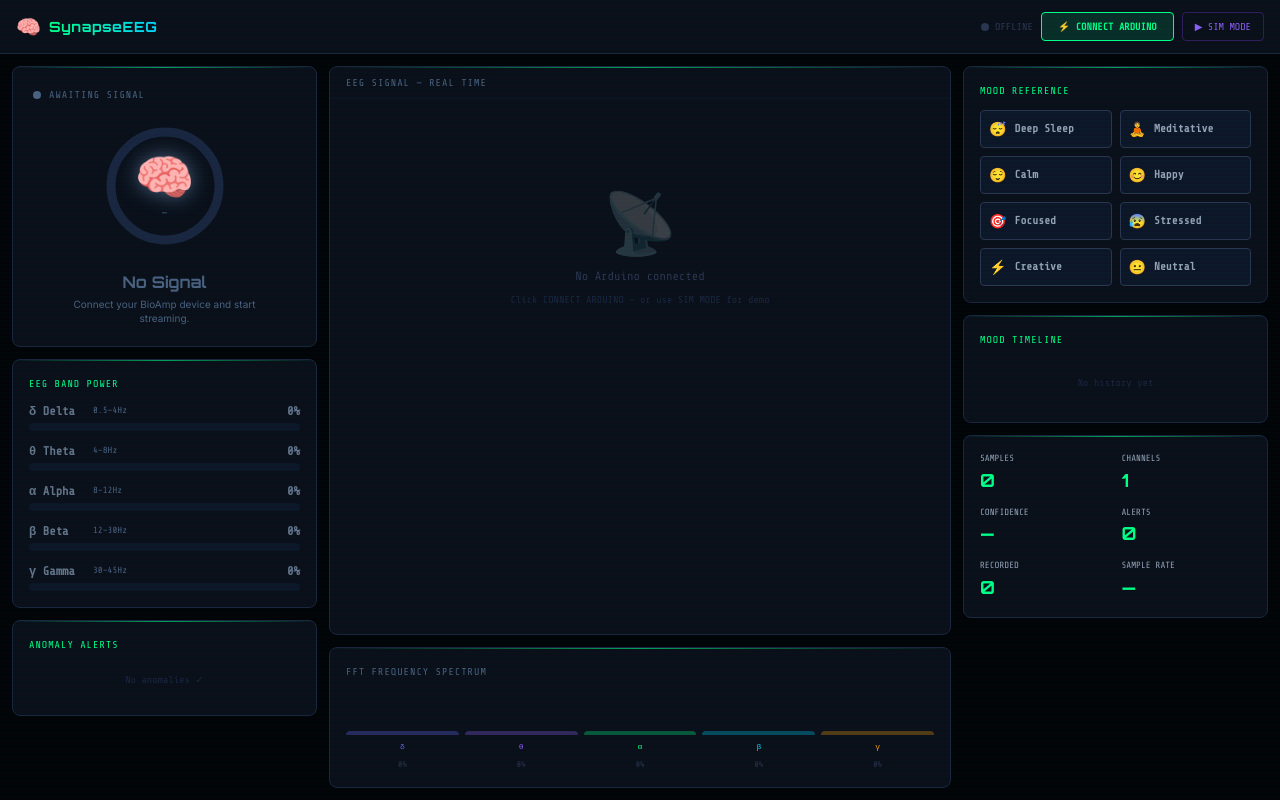
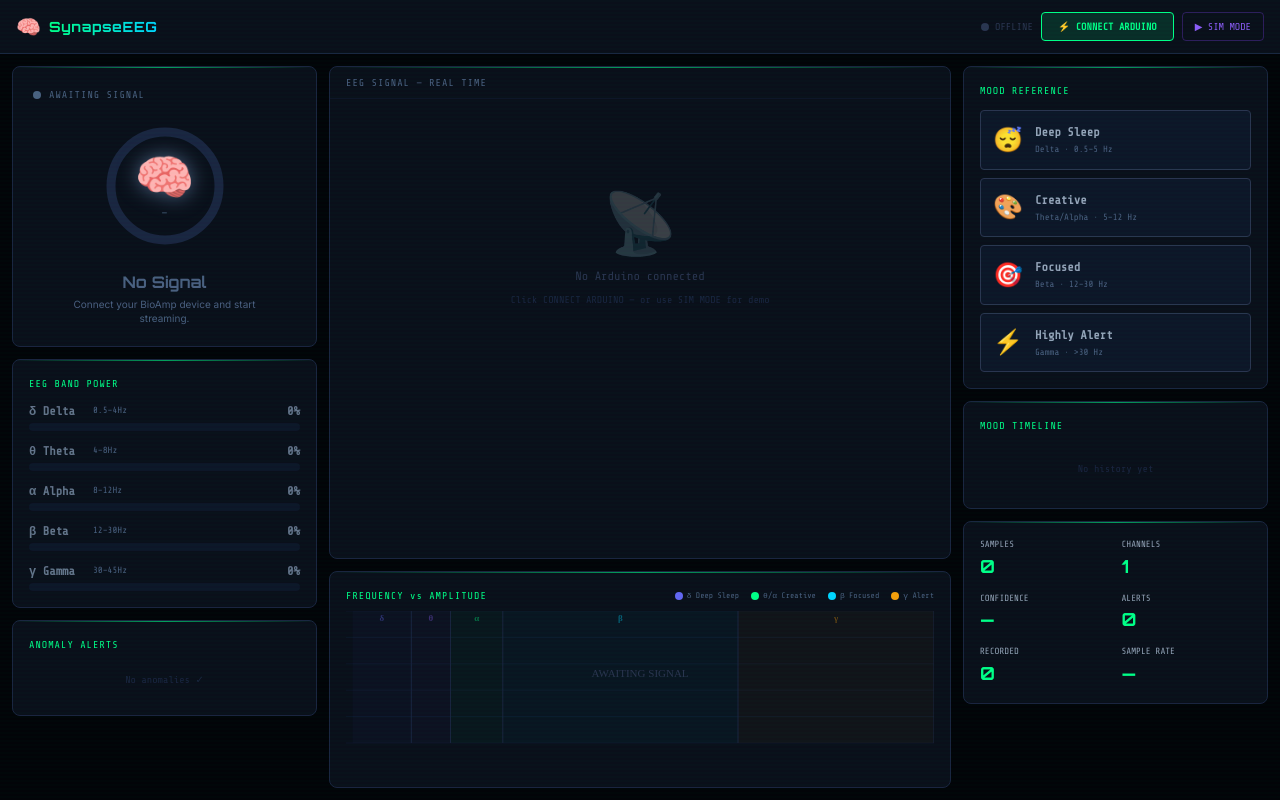
Before and after one commit to Sakshiippe5/synapse-eeg, a Next.js app: page /dashboard in a window 1280 px wide. Built offline with nearby package versions, Linux system fonts and the light colour scheme.

Commit message:
feat: frequency vs amplitude graph with band regions

```diff
--- a/src/app/dashboard/page.tsx
+++ b/src/app/dashboard/page.tsx
@@ -32,15 +32,11 @@ const BANDS: { key: keyof BandPowers; label: string; range: string; color: strin
 
 const COLORS = ["#00ff88","#00d4ff","#8b5cf6","#f59e0b","#ef4444","#10b981","#ff0080","#6366f1"];
 
-const MOODS: { emoji: string; label: string; color: string }[] = [
-  { emoji: "😴", label: "Deep Sleep", color: "#6366f1" },
-  { emoji: "🧘", label: "Meditative",  color: "#8b5cf6" },
-  { emoji: "😌", label: "Calm",         color: "#00ff88" },
-  { emoji: "😊", label: "Happy",        color: "#10b981" },
-  { emoji: "🎯", label: "Focused",      color: "#00d4ff" },
-  { emoji: "😰", label: "Stressed",     color: "#ef4444" },
-  { emoji: "⚡", label: "Creative",     color: "#f59e0b" },
-  { emoji: "😐", label: "Neutral",      color: "#4a6080" },
+const MOODS: { emoji: string; label: string; color: string; freq: string; band: string }[] = [
+  { emoji: "😴", label: "Deep Sleep",   color: "#6366f1", freq: "0.5–5 Hz",  band: "Delta" },
+  { emoji: "🎨", label: "Creative",     color: "#00ff88", freq: "5–12 Hz",   band: "Theta/Alpha" },
+  { emoji: "🎯", label: "Focused",      color: "#00d4ff", freq: "12–30 Hz",  band: "Beta" },
+  { emoji: "⚡", label: "Highly Alert", color: "#f59e0b", freq: ">30 Hz",    band: "Gamma" },
 ];
 
 // ─── Types ────────────────────────────────────────────────────────────────────
@@ -166,6 +162,178 @@ const EEGCanvas: React.FC<EEGCanvasProps> = ({
 };
 
 // ─── Dashboard ────────────────────────────────────────────────────────────────
+// ── Frequency vs Amplitude Graph ─────────────────────────────────────────
+const FreqGraph: React.FC<{
+  samples: number[];
+  samplingRate: number;
+  mood: MoodResult | null;
+}> = ({ samples, samplingRate, mood }) => {
+  const canvasRef = useRef<HTMLCanvasElement>(null);
+
+  useEffect(() => {
+    const c = canvasRef.current;
+    if (!c) return;
+    const ctx = c.getContext("2d");
+    if (!ctx) return;
+    const dpr = window.devicePixelRatio || 1;
+    c.width  = c.offsetWidth  * dpr;
+    c.height = c.offsetHeight * dpr;
+    ctx.scale(dpr, dpr);
+    const W = c.offsetWidth;
+    const H = c.offsetHeight;
+    const PLOT_H = H - 28; // leave room for x-axis labels
+    ctx.clearRect(0, 0, W, H);
+
+    // Grid
+    ctx.strokeStyle = "#0d1628";
+    ctx.lineWidth = 1;
+    for (let i = 0; i <= 5; i++) {
+      const y = (i / 5) * PLOT_H;
+      ctx.beginPath(); ctx.moveTo(0, y); ctx.lineTo(W, y); ctx.stroke();
+    }
+
+    // Band regions with color fills
+    const freqRes = samplingRate / 256;
+    const maxFreq = 45;
+    const freqToX = (f: number) => (f / maxFreq) * W;
+
+    const regions = [
+      { lo: 0.5, hi: 5,  color: "#6366f1", label: "δ",  mood: "Deep Sleep"   },
+      { lo: 5,   hi: 8,  color: "#8b5cf6", label: "θ",  mood: "Creative"     },
+      { lo: 8,   hi: 12, color: "#00ff88", label: "α",  mood: "Creative"     },
+      { lo: 12,  hi: 30, color: "#00d4ff", label: "β",  mood: "Focused"      },
+      { lo: 30,  hi: 45, color: "#f59e0b", label: "γ",  mood: "Highly Alert" },
+    ];
+
+    regions.forEach(r => {
+      const x1 = freqToX(r.lo);
+      const x2 = freqToX(r.hi);
+      const isActive = mood?.mood === r.mood;
+      ctx.fillStyle = isActive ? r.color + "25" : r.color + "08";
+      ctx.fillRect(x1, 0, x2 - x1, PLOT_H);
+      // Band label at top
+      ctx.fillStyle = isActive ? r.color : r.color + "60";
+      ctx.font = `bold 9px 'Share Tech Mono'`;
+      ctx.textAlign = "center";
+      ctx.fillText(r.label, (x1 + x2) / 2, 10);
+    });
+
+    // Dividers between bands
+    regions.forEach(r => {
+      ctx.strokeStyle = "#1a2540";
+      ctx.lineWidth = 1;
+      ctx.beginPath();
+      ctx.moveTo(freqToX(r.hi), 0);
+      ctx.lineTo(freqToX(r.hi), PLOT_H);
+      ctx.stroke();
+    });
+
+    if (samples.length < 32) {
+      ctx.fillStyle = "#2a3550";
+      ctx.font = "11px 'Share Tech Mono'";
+      ctx.textAlign = "center";
+      ctx.fillText("AWAITING SIGNAL", W / 2, PLOT_H / 2);
+      return;
+    }
+
+    // Compute FFT magnitudes (50 bins = 0–45Hz at 250Hz SR)
+    const FFT_N = 256;
+    const n = Math.min(samples.length, FFT_N);
+    const mean = samples.slice(-n).reduce((a, b) => a + b, 0) / n;
+    const DISPLAY_BINS = Math.floor((maxFreq / (samplingRate / 2)) * (FFT_N / 2));
+    const mags: number[] = new Array(DISPLAY_BINS).fill(0);
+
+    // Compute DFT for display bins only
+    for (let k = 1; k < DISPLAY_BINS; k++) {
+      let rk = 0, ik = 0;
+      for (let t = 0; t < n; t++) {
+        const angle = (2 * Math.PI * k * t) / FFT_N;
+        const sample = (samples[samples.length - n + t] - mean) *
+          (0.5 - 0.5 * Math.cos((2 * Math.PI * t) / (n - 1)));
+        rk += sample * Math.cos(angle);
+        ik -= sample * Math.sin(angle);
+      }
+      mags[k] = Math.sqrt(rk * rk + ik * ik) / FFT_N;
+    }
+
+    // Smooth magnitudes
+    const smoothed = [...mags];
+    for (let i = 2; i < DISPLAY_BINS - 2; i++) {
+      smoothed[i] = (mags[i-2] + mags[i-1] + mags[i] + mags[i+1] + mags[i+2]) / 5;
+    }
+
+    const maxMag = Math.max(...smoothed.slice(1), 0.001);
+
+    // Draw filled area under curve
+    const activeColor = mood?.color ?? "#00ff88";
+    const grad = ctx.createLinearGradient(0, 0, 0, PLOT_H);
+    grad.addColorStop(0, activeColor + "80");
+    grad.addColorStop(1, activeColor + "10");
+
+    ctx.beginPath();
+    ctx.moveTo(freqToX(freqRes), PLOT_H);
+    for (let k = 1; k < DISPLAY_BINS; k++) {
+      const freq = k * freqRes;
+      const x = freqToX(freq);
+      const y = PLOT_H - (smoothed[k] / maxMag) * PLOT_H * 0.88;
+      k === 1 ? ctx.lineTo(x, y) : ctx.lineTo(x, y);
+    }
+    ctx.lineTo(freqToX((DISPLAY_BINS - 1) * freqRes), PLOT_H);
+    ctx.closePath();
+    ctx.fillStyle = grad;
+    ctx.fill();
+
+    // Draw line on top
+    ctx.beginPath();
+    ctx.strokeStyle = activeColor;
+    ctx.lineWidth = 2;
+    ctx.shadowColor = activeColor;
+    ctx.shadowBlur = 6;
+    for (let k = 1; k < DISPLAY_BINS; k++) {
+      const freq = k * freqRes;
+      const x = freqToX(freq);
+      const y = PLOT_H - (smoothed[k] / maxMag) * PLOT_H * 0.88;
+      k === 1 ? ctx.moveTo(x, y) : ctx.lineTo(x, y);
+    }
+    ctx.stroke();
+    ctx.shadowBlur = 0;
+
+    // X-axis frequency labels
+    [0, 5, 10, 15, 20, 25, 30, 35, 40, 45].forEach(f => {
+      const x = freqToX(f);
+      ctx.fillStyle = "#4a6080";
+      ctx.font = "8px 'Share Tech Mono'";
+      ctx.textAlign = "center";
+      ctx.fillText(`${f}`, x, H - 4);
+    });
+
+    // Y-axis label
+    ctx.save();
+    ctx.translate(8, PLOT_H / 2);
+    ctx.rotate(-Math.PI / 2);
+    ctx.fillStyle = "#2a3550";
+    ctx.font = "8px 'Share Tech Mono'";
+    ctx.textAlign = "center";
+    ctx.fillText("AMPLITUDE", 0, 0);
+    ctx.restore();
+
+    // X-axis label
+    ctx.fillStyle = "#2a3550";
+    ctx.font = "8px 'Share Tech Mono'";
+    ctx.textAlign = "center";
+    ctx.fillText("FREQUENCY (Hz)", W / 2, H - 4);
+
+  }, [samples, samplingRate, mood]);
+
+  return (
+    <canvas
+      ref={canvasRef}
+      className="w-full block"
+      style={{ height: 160 }}
+    />
+  );
+};
+
 export default function Dashboard() {
   // Connection state
   const [connected,    setConnected]    = useState(false);
@@ -839,59 +1007,65 @@ export default function Dashboard() {
             )}
           </div>
 
-          {/* FFT Spectrum */}
+          {/* FFT Frequency vs Amplitude Graph */}
           <div className="cyber-panel p-4">
-            <div className="font-mono text-[10px] tracking-widest mb-3" style={{ color: "#4a6080" }}>
-              FFT FREQUENCY SPECTRUM
+            <div className="flex items-center justify-between mb-2">
+              <div className="font-mono text-[10px] tracking-widest" style={{ color: "#00ff88" }}>
+                FREQUENCY vs AMPLITUDE
+              </div>
+              <div className="flex items-center gap-3">
+                {[
+                  { label: "δ Deep Sleep", color: "#6366f1" },
+                  { label: "θ/α Creative", color: "#00ff88" },
+                  { label: "β Focused",    color: "#00d4ff" },
+                  { label: "γ Alert",      color: "#f59e0b" },
+                ].map((l, i) => (
+                  <div key={i} className="flex items-center gap-1">
+                    <div className="w-2 h-2 rounded-full" style={{ background: l.color }} />
+                    <span className="font-mono text-[8px]" style={{ color: "#4a6080" }}>{l.label}</span>
+                  </div>
+                ))}
+              </div>
             </div>
-            <div className="flex items-end gap-1.5" style={{ height: 80 }}>
-              {BANDS.map(b => {
-                const pct = norm[b.key] ?? 0;
-                const dom = mood?.dominantBand === b.label.split(" ")[1];
-                return (
-                  <div key={b.key} className="flex-1 flex flex-col items-center gap-1.5">
-                    <div
-                      className="w-full rounded-t transition-all duration-500"
-                      style={{
-                        height: `${Math.max(4, (pct / 100) * 64)}px`,
-                        background: b.color,
-                        opacity: dom ? 1 : 0.3,
-                        boxShadow: dom ? `0 0 12px ${b.color}` : "none",
-                      }}
-                    />
-                    <span className="font-mono text-[8px]" style={{ color: b.color }}>
-                      {b.label.split(" ")[0]}
-                    </span>
-                    <span className="font-mono text-[8px]" style={{ color: "#2a3550" }}>
-                      {Math.round(pct)}%
-                    </span>
-                  </div>
-                );
-              })}
-            </div>
+            <FreqGraph
+              samples={samples[0] ?? []}
+              samplingRate={samplingRate}
+              mood={mood}
+            />
           </div>
         </div>
 
         {/* ── RIGHT: Mood Guide + History + Stats ── */}
         <div className="lg:col-span-1 flex flex-col gap-3">
 
-          {/* Mood Reference */}
+                    {/* Mood Reference */}
           <div className="cyber-panel p-4">
             <div className="font-mono text-[10px] tracking-widest mb-3" style={{ color: "#00ff88" }}>MOOD REFERENCE</div>
-            <div className="grid grid-cols-2 gap-2">
+            <div className="flex flex-col gap-2">
               {MOODS.map((m, i) => (
-                <div
-                  key={i}
-                  className="flex items-center gap-2 p-2 rounded transition-all"
+                <div key={i} className="flex items-center gap-3 p-3 rounded transition-all"
                   style={{
                     border: `1px solid ${mood?.mood === m.label ? m.color : "#2a3550"}`,
                     background: mood?.mood === m.label ? m.color + "25" : "#0d1628",
-                  }}
-                >
-                  <span className="text-sm">{m.emoji}</span>
-                  <span className="font-mono text-[11px] font-bold" style={{ color: mood?.mood === m.label ? m.color : "#94a3b8" }}>
-                    {m.label}
-                  </span>
+                    boxShadow: mood?.mood === m.label ? `0 0 12px ${m.color}50` : "none",
+                  }}>
+                  <span className="text-2xl leading-none">{m.emoji}</span>
+                  <div className="flex-1">
+                    <div className="font-mono text-[12px] font-bold"
+                      style={{ color: mood?.mood === m.label ? m.color : "#94a3b8" }}>
+                      {m.label}
+                    </div>
+                    <div className="font-mono text-[9px] mt-0.5"
+                      style={{ color: mood?.mood === m.label ? m.color + "cc" : "#4a6080" }}>
+                      {m.band} · {m.freq}
+                    </div>
+                  </div>
+                  {mood?.mood === m.label && (
+                    <div className="font-mono text-[10px] font-bold px-2 py-1 rounded"
+                      style={{ background: m.color + "30", color: m.color }}>
+                      ACTIVE
+                    </div>
+                  )}
                 </div>
               ))}
             </div>
```
